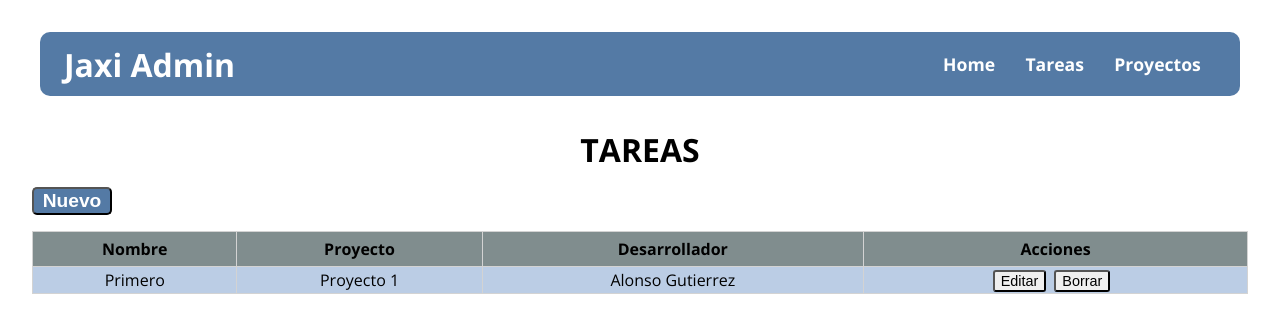
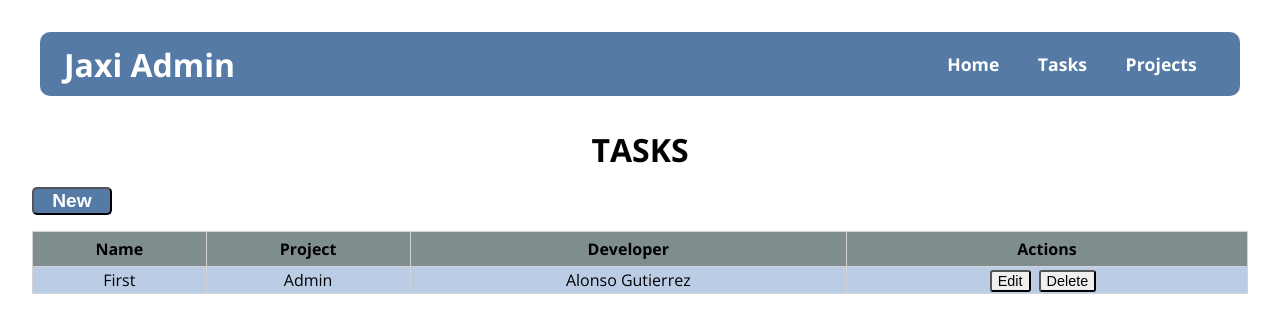
Before and after one commit to alonsosfera/admin-task, a React (Create React App) app: page /tasks in a window 1280 px wide. Shown: the top 332 px of the page. Built offline with nearby package versions, Linux system fonts and the light colour scheme.

Commit message:
Change language of text to English

```diff
--- a/src/components/dashboardCards.js
+++ b/src/components/dashboardCards.js
@@ -5,8 +5,8 @@ import Card from 'components/card';
 const DashboardCards = () => (
   <CardsContainer>
     <Card image="home.png" text="Home" url="/"/>
-    <Card image="tasks.png" text="Tareas" url="/tasks"/>
-    <Card image="projects.png" text="Proyectos" url="/projects"/>
+    <Card image="tasks.png" text="Tasks" url="/tasks"/>
+    <Card image="projects.png" text="Projects" url="/projects"/>
   </CardsContainer>
 );
 
--- a/src/components/layout/header.js
+++ b/src/components/layout/header.js
@@ -7,8 +7,8 @@ const Header = () => (
     <h1><Link to="/">Jaxi Admin</Link></h1>
     <nav>
       <li><Link to="/">Home</Link></li>
-      <li><Link to="/tasks">Tareas</Link></li>
-      <li><Link to="/projects">Proyectos</Link></li>
+      <li><Link to="/tasks">Tasks</Link></li>
+      <li><Link to="/projects">Projects</Link></li>
     </nav>
   </HeaderContainer>
 );
--- a/src/components/newRow.js
+++ b/src/components/newRow.js
@@ -14,7 +14,7 @@ const NewRow = ({ change, fields, item, show, submit }) => (
         />
       </div>
     ))}
-    <button onClick={() => submit()}>Guardar</button>
+    <button onClick={() => submit()}>Save</button>
   </NewRowContainer>
 );
 
--- a/src/components/table.js
+++ b/src/components/table.js
@@ -8,7 +8,7 @@ const Table = ({ columns, data }) => (
         {columns.map(column => (
           <th key={column}>{column}</th>
         ))}
-        <th>Acciones</th>
+        <th>Actions</th>
       </tr>
     </thead>
     <tbody>
--- a/src/containers/tasks.js
+++ b/src/containers/tasks.js
@@ -2,11 +2,16 @@ import React, { useState } from 'react';
 import { EntityContainer } from 'styles/containers';
 import Table from 'components/table';
 import NewRow from "components/newRow";
-import { HandleChangeHelper, HandleDeleteHelper, HandleSubmitHelper, ToggleShowHelper } from './helpers';
+import {
+  HandleChangeHelper,
+  HandleDeleteHelper,
+  HandleSubmitHelper,
+  ToggleShowHelper
+} from './helpers';
 
 const Tasks = () => {
   const [ dataState, setDataState ] = useState([
-    { id: 1, name: 'Primero', project: 'Proyecto 1', dev: 'Alonso Gutierrez' }
+    { id: 1, name: 'First', project: 'Admin', dev: 'Alonso Gutierrez' }
   ]);
   const [ countState, setCountState ] = useState(dataState.length ? dataState.length + 1 : 1);
   const [ newTask, setNewTask ] = useState({
@@ -41,17 +46,17 @@ const Tasks = () => {
   return (
     <EntityContainer>
       <article>
-        <h1>TAREAS</h1>
-        <button onClick={() => toggleShow()}>Nuevo</button>
+        <h1>TASKS</h1>
+        <button onClick={() => toggleShow()}>New</button>
         <NewRow
           change={(e) => handleChange(e)}
-          fields={{ name: 'Nombre', project: 'Proyecto', dev: 'Desarrollador' }}
+          fields={{ name: 'Name', project: 'Project', dev: 'Developer' }}
           item={newTask}
           submit={() => handleSubmit()}
           show={showNewState}
         />
         <Table
-          columns={['Nombre', 'Proyecto', 'Desarrollador']}
+          columns={['Name', 'Project', 'Developer']}
           data={
             dataState.map(task => (
               <tr key={task.id}>
@@ -59,8 +64,8 @@ const Tasks = () => {
                 <td>{task.project}</td>
                 <td>{task.dev}</td>
                 <td>
-                  <button onClick={() => handleEdit(task)}>Editar</button>
-                  <button onClick={() => handleDelete(task.id)}>Borrar</button>
+                  <button onClick={() => handleEdit(task)}>Edit</button>
+                  <button onClick={() => handleDelete(task.id)}>Delete</button>
                 </td>
               </tr>
             ))
```
